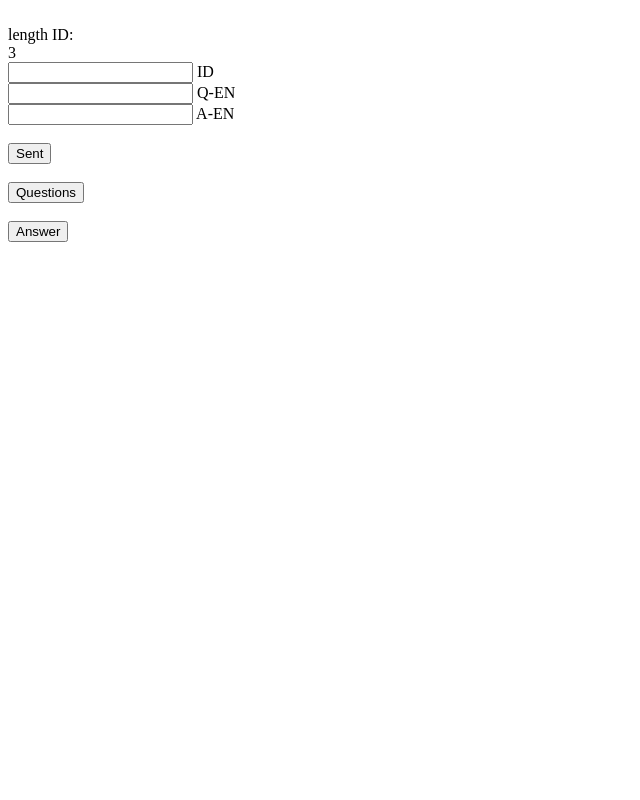
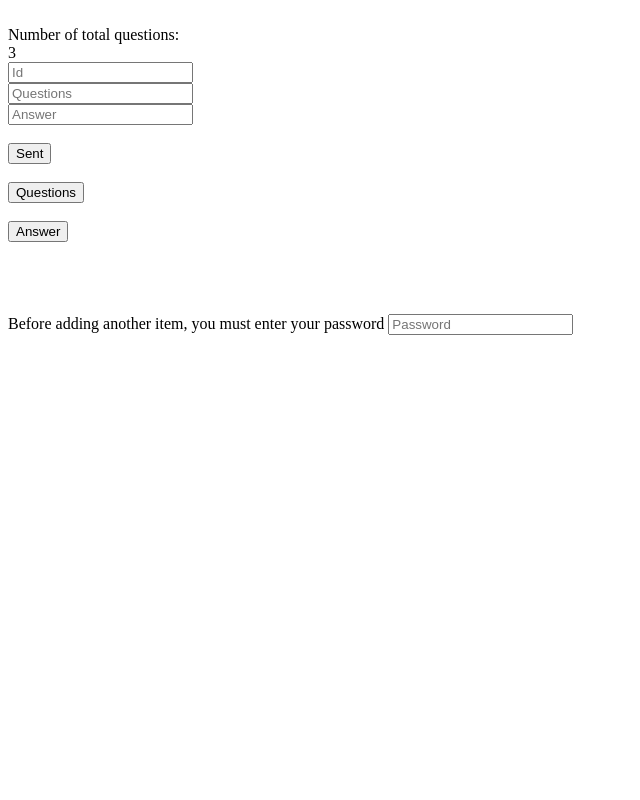
Before and after one commit to KamilDziuk/questionsApp, a PHP site: page / in a window 1280 px wide. Shown: the whole page, without its empty margins (0-640 px from the left). Run offline with PHP 8.4, Linux system fonts and the light colour scheme; data that the repository does not hold is empty.

Commit message:
Adding a password field

```diff
--- a/config/config.php
+++ b/config/config.php
@@ -6,5 +6,7 @@ $config = array(
 'password' => '',
 'dbname' => ''
 );
+
+
 ?>
 <!-- Connecting to the database (SQL) end -->
--- a/index.php
+++ b/index.php
@@ -19,13 +19,13 @@ src="//translate.google.com/translate_a/element.js?cb=googleTranslateElementInit
 <!-- elemnt  to google translate end -->
 <br>
 <!-- Displaying the length of Question App start -->
-length ID: <div class="lengthApp"></div>
+Number of total questions: <div class="lengthApp"></div>
 <!-- Displaying the length of Question App end -->
 
 <!-- form for adding questions and answers start -->
-<input class="id" type="number"> ID<br>
-<input class="questionsEN" type="text"> Q-EN<br>
-<input class="answerTheQuestionEN" type="text"> A-EN<br><br>
+<input class="id" type="number" placeholder="Id"><br>
+<input class="questionsEN" type="text" placeholder="Questions"><br>
+<input class="answerTheQuestionEN" type="text" placeholder="Answer"><br><br>
 <button class="submit">Sent</button><br><br>
 <!-- form for adding questions and answers end -->
 
@@ -33,7 +33,10 @@ length ID: <div class="lengthApp"></div>
 <button class="refresh">Questions</button><br><br>
 <button class="answer">Answer</button><br><br>
 <div class="contentOne"></div><br>
-<div class="contentTwo"></div><br>
+<div class="contentTwo"></div><br><br>
+
+Before adding another item, you must enter your password <input class="passwordInput" type="password" placeholder="Password"><br><br>
+<div class="passwordAlert"></div>
 <!-- View questions and answers end -->
 <?php
 require_once 'configFunction.php';
--- a/js/script.js
+++ b/js/script.js
@@ -3,15 +3,29 @@
 let lengthApp = document.querySelector('.lengthApp');
 let questionsEN = document.querySelector('.questionsEN');
 let answerTheQuestionEN = document.querySelector('.answerTheQuestionEN');
+let passwordInput = document.querySelector('.passwordInput');
 let refresh = document.querySelector('.refresh');
 let answer = document.querySelector('.answer');
 let contentOne = document.querySelector('.contentOne');
 let contentTwo = document.querySelector('.contentTwo');
 let contentQuestionEN = document.querySelector('.contentQuestionEN');
 let id = document.querySelector('.id');
+let passwordAlert = document.querySelector('.passwordAlert');
+
+
 
 // Method post start
 document.querySelector('.submit').addEventListener('click', function() {
+    if(passwordInput.value == "")
+    {
+    passwordAlert.style.color = "red";
+    passwordAlert.innerHTML = "You have not entered your password or you entered the wrong password";
+    }
+
+    else if (passwordInput.value == "" ){
+        passwordAlert.style.color = "green";
+        passwordAlert.innerHTML = `Password correct! <br> You have added a new pose from the list`;
+
 
 let questionsAppData = {
 id: id.value,
@@ -34,6 +48,7 @@ console.log(data);
 .catch(error => {
 console.error('Error:', error);
 });
+    }
 });
 // Method post end
 
```
Also changed, not shown: README.md (deleted).
